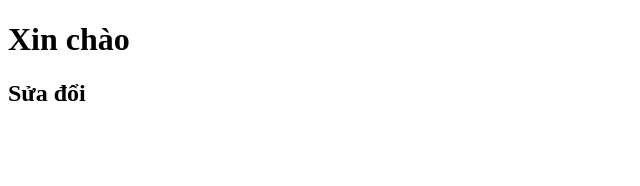
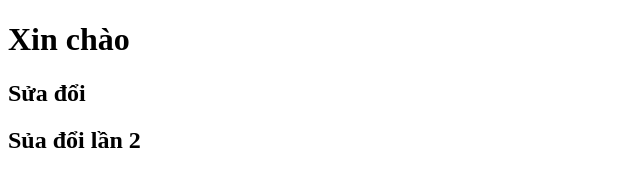
Before and after one commit to thuanhuynh18092003-beep/PROJECT_JAVASCRIPT, a plain HTML site: page index.html in a window 1280 px wide. Shown: the whole page, without its empty margins (0-640 px from the left). Drawn offline with Linux system fonts and the light colour scheme.

Commit message:
2nd change

```diff
--- a/index.html
+++ b/index.html
@@ -8,5 +8,6 @@
   <body>
     <h1>Xin chào</h1>
     <h2>Sửa đổi</h2>
+    <h2>Sủa đổi lần 2</h2>
   </body>
 </html>
```
